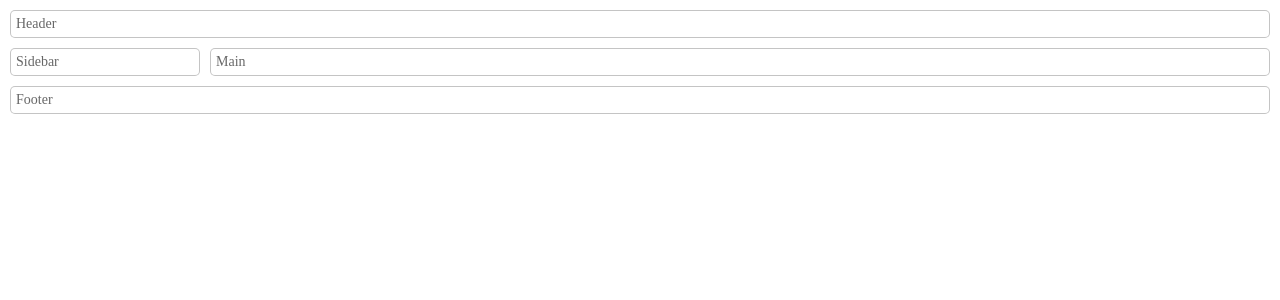
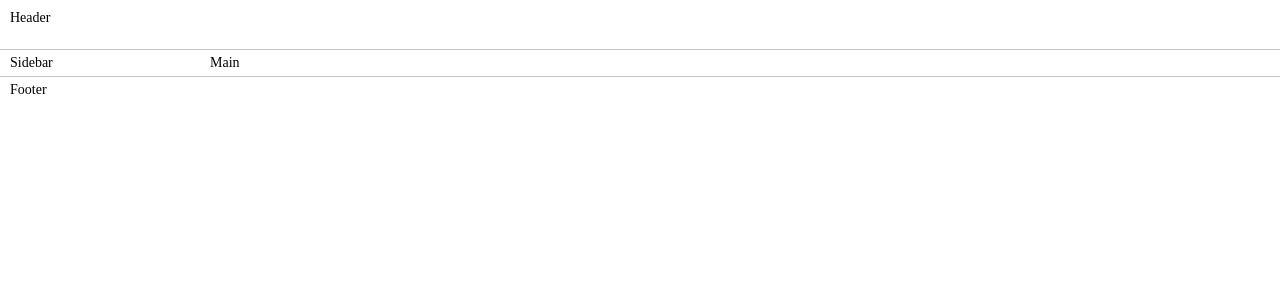
Before and after one commit to jaeuuon/project, a React (Create React App) app in the folder front/: page / in a window 1280 px wide. Shown: the top 300 px of the page. Built offline with nearby package versions, Linux system fonts and the light colour scheme.

Commit message:
1. 레이아웃 관련 작업중.

```diff
--- a/front/src/App.tsx
+++ b/front/src/App.tsx
@@ -6,11 +6,11 @@ import './assets/scss/app.scss';
 
 const App = () => {
     return (
-        <div id="div-layout">
+        <>
             <Header />
             <Main />
             <Footer />
-        </div>
+        </>
     );
 };
 
--- a/front/src/assets/scss/_variables.scss
+++ /dev/null
@@ -1,10 +0,0 @@
-$widthXl: 1536px;
-
-$widthForSidebar: 200px;
-
-$padding: 10px;
-$paddingHalf: 5px;
-
-$backgroundColorRedForLayoutBox: 255;
-$backgroundColorGreenForLayoutBox: 255;
-$backgroundColorBlueForLayoutBox: 255;
--- a/front/src/assets/scss/app.scss
+++ b/front/src/assets/scss/app.scss
@@ -1,21 +1,3 @@
-@use './variables' as var;
-
 @use './layout/header';
 @use './layout/main';
 @use './layout/footer';
-
-#div-layout {
-    max-width: var.$widthXl;
-    margin: auto;
-}
-
-.div-layout-box {
-    width: 100%;
-    height: 100%;
-    padding: 5px;
-    border: 1px solid rgba(0, 0, 0, 0.23);
-    border-radius: 5px;
-    color: rgba(0, 0, 0, 0.6);
-    background: rgba(var.$backgroundColorRedForLayoutBox, var.$backgroundColorGreenForLayoutBox, var.$backgroundColorBlueForLayoutBox, 0.85);
-    overflow: auto;
-}
--- a/front/src/assets/scss/layout/_footer.scss
+++ b/front/src/assets/scss/layout/_footer.scss
@@ -1,6 +1,13 @@
-@use '../variables' as var;
+@use './variables' as var;
 @use './mixin' as mixin;
 
-#div-layout-bottom {
-    @include mixin.div-layout(var.$paddingHalf var.$padding var.$padding var.$padding);
+#div-layout-footer {
+    @include mixin.div-layout-default(var.$paddingHalf var.$padding var.$padding var.$padding) {
+        border-top: var.$border;
+    }
+
+    #div-layout-footer-content {
+        max-width: var.$widthXl;
+        margin: auto;
+    }
 }
--- a/front/src/assets/scss/layout/_header.scss
+++ b/front/src/assets/scss/layout/_header.scss
@@ -1,6 +1,19 @@
-@use '../variables' as var;
+@use './variables' as var;
 @use './mixin' as mixin;
 
-#div-layout-top {
-    @include mixin.div-layout(var.$padding var.$padding var.$paddingHalf var.$padding);
+#div-layout-header {
+    @include mixin.div-layout-default(var.$padding var.$padding var.$paddingHalf var.$padding) {
+        position: fixed;
+        top: 0;
+        left: 0;
+        right: 0;
+        height: var.$heightForHeader;
+        border-bottom: var.$border;
+        background: rgba(255, 255, 255, 0.85);
+    }
+
+    #div-layout-header-content {
+        max-width: var.$widthXl;
+        margin: auto;
+    }
 }
--- a/front/src/assets/scss/layout/_main.scss
+++ b/front/src/assets/scss/layout/_main.scss
@@ -1,11 +1,18 @@
-@use '../variables' as var;
+@use './variables' as var;
 @use './mixin' as mixin;
 
-#div-layout-center {
-    @include mixin.div-layout(var.$paddingHalf var.$padding);
+#div-layout-main {
+    @include mixin.div-layout-default(var.$paddingHalf var.$padding) {
+        margin-top: var.$heightForHeader;
+    }
 
-    .div-layout-center-sidebar {
-        width: var.$widthForSidebar;
-        padding: 0 var.$padding 0 0;
+    #div-layout-main-content {
+        max-width: var.$widthXl;
+        margin: auto;
+
+        #div-layout-main-content-sidebar {
+            width: var.$widthForSidebar;
+            padding: 0 var.$padding 0 0;
+        }
     }
 }
--- a/front/src/assets/scss/layout/_mixin.scss
+++ b/front/src/assets/scss/layout/_mixin.scss
@@ -1,5 +1,4 @@
-@mixin div-layout($padding) {
-    margin: 0 auto;
+@mixin div-layout-default($padding) {
     padding: $padding;
 
     @content;
--- /dev/null
+++ b/front/src/assets/scss/layout/_variables.scss
@@ -0,0 +1,10 @@
+$widthXl: 1536px;
+
+$widthForSidebar: 200px;
+
+$heightForHeader: 50px;
+
+$padding: 10px;
+$paddingHalf: 5px;
+
+$border: 1px solid rgba(0, 0, 0, 0.23);
--- a/front/src/layout/footer.tsx
+++ b/front/src/layout/footer.tsx
@@ -1,7 +1,7 @@
 const Footer = () => {
     return (
-        <div id="div-layout-bottom">
-            <div className="div-layout-box">Footer</div>
+        <div id="div-layout-footer">
+            <div id="div-layout-footer-content">Footer</div>
         </div>
     );
 };
--- a/front/src/layout/header.tsx
+++ b/front/src/layout/header.tsx
@@ -1,7 +1,7 @@
 const Header = () => {
     return (
-        <div id="div-layout-top">
-            <div className="div-layout-box">Header</div>
+        <div id="div-layout-header">
+            <div id="div-layout-header-content">Header</div>
         </div>
     );
 };
--- a/front/src/layout/main.tsx
+++ b/front/src/layout/main.tsx
@@ -2,14 +2,12 @@ import Grid from '@mui/material/Grid';
 
 const Main = () => {
     return (
-        <Grid id="div-layout-center" container>
-            <Grid className="div-layout-center-sidebar" item xs="auto">
-                <div className="div-layout-box">Sidebar</div>
+        <div id="div-layout-main">
+            <Grid id="div-layout-main-content" container>
+                <Grid id="div-layout-main-content-sidebar" item xs="auto">Sidebar</Grid>
+                <Grid item xs>Main</Grid>
             </Grid>
-            <Grid item xs>
-                <div className="div-layout-box">Main</div>
-            </Grid>
-        </Grid>
+        </div>
     );
 };
 
```
